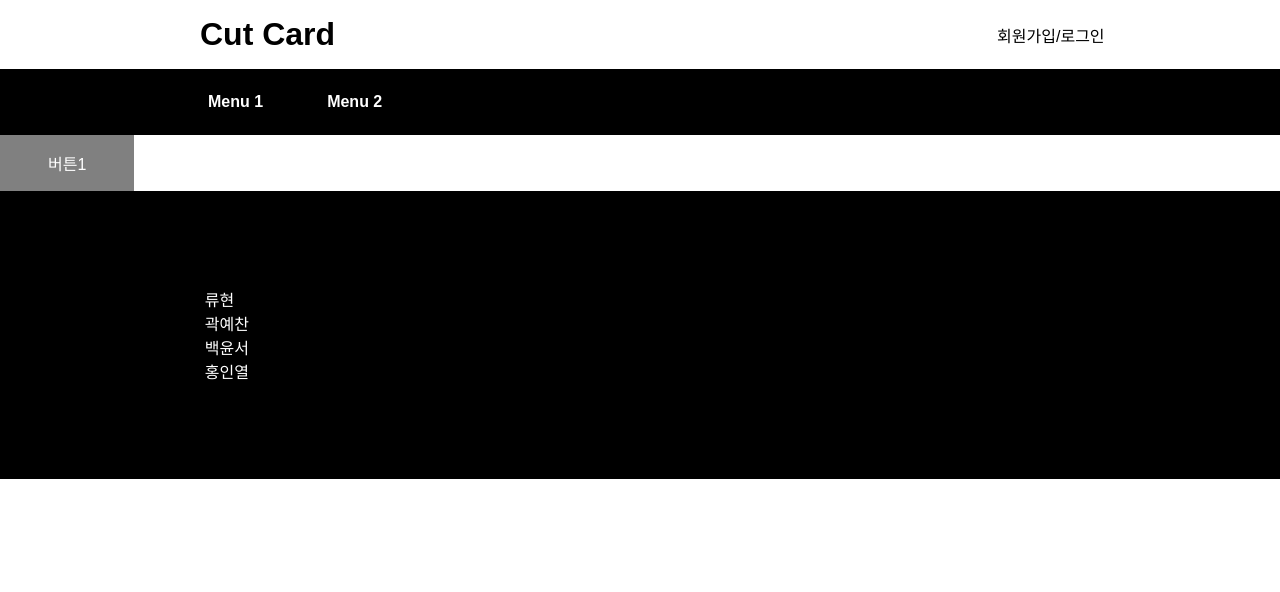
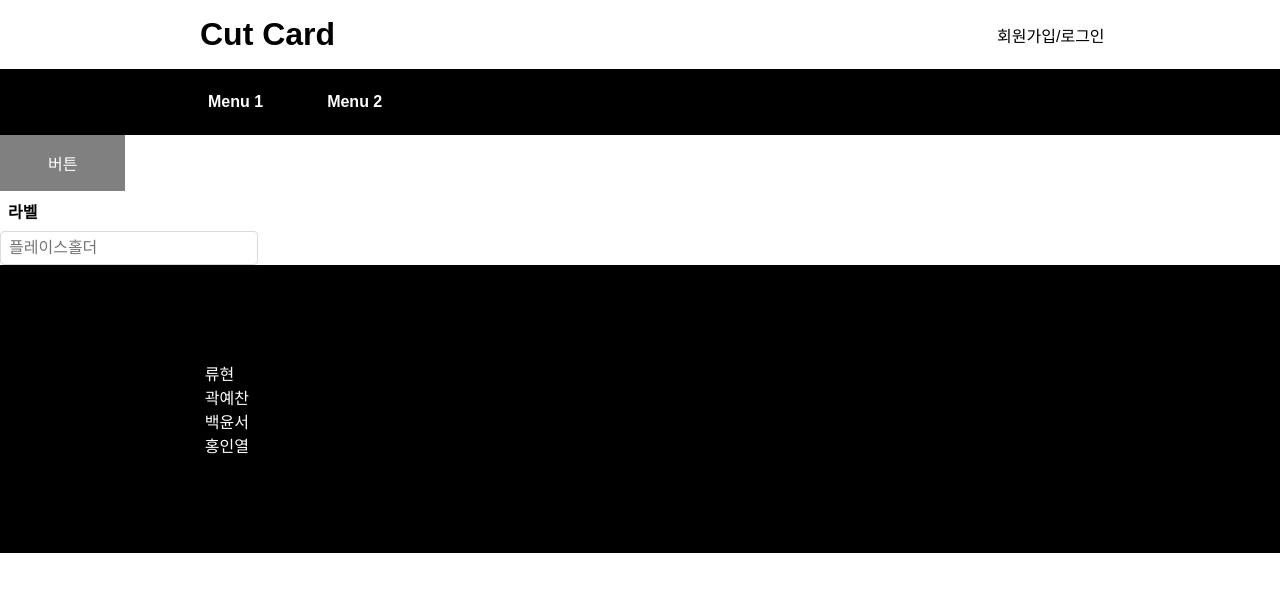
Before and after one commit to hinyc/Cutcard, a React (Create React App) app in the folder client/: page / in a window 1280 px wide. Shown: the top 592 px of the page. Built offline with nearby package versions, Linux system fonts and the light colour scheme.

Commit message:
Add, Modify Common Components
modify Button component(click event)
create Input component for sign in, mypage

```diff
--- a/client/src/App.js
+++ b/client/src/App.js
@@ -2,12 +2,19 @@ import React from "react";
 import Button from "./components/Button";
 import Footer from "./components/Footer";
 import Navbar from "./components/Navbar";
+import Input from "./components/Input";
 
 function App() {
   return (
     <>
       <Navbar />
-      <Button text={"버튼1"} />
+      <Button text={"버튼"} />
+      <Input
+        label={"라벨"}
+        type={"text"}
+        text={"플레이스홀더"}
+        readOnly={false}
+      />
       <Footer />
     </>
   );
--- a/client/src/components/Button.js
+++ b/client/src/components/Button.js
@@ -15,6 +15,10 @@ const ButtonStyle = styled.button`
     cursor: pointer;
     opacity: 80%;
   }
+  &:active {
+    cursor: pointer;
+    opacity: 95%;
+  }
 `;
 
 function Button({ text }) {
--- /dev/null
+++ b/client/src/components/CardList.js
@@ -0,0 +1,2 @@
+import React from "react";
+import styled from "styled-components";
--- /dev/null
+++ b/client/src/components/Input.js
@@ -0,0 +1,36 @@
+import React from "react";
+import styled from "styled-components";
+
+const InputStyle = styled.input`
+  height: 1rem;
+  width: 15rem;
+  padding: 0.5rem;
+  font-size: 1rem;
+  border: 1px solid #dbdbdb;
+  border-radius: 0.25em;
+  &:focus {
+    outline: 1px solid #191919;
+  }
+`;
+
+const LabelStyle = styled.div`
+  padding: 0.5rem;
+  font-size: 1rem;
+  font-weight: 600;
+`;
+
+function Input({ label, type, text, readOnly }) {
+  return (
+    <>
+      <LabelStyle>{label}</LabelStyle>
+      <InputStyle
+        type={type}
+        placeholder={text}
+        spellCheck="false" // always
+        readOnly={readOnly}
+      />
+    </>
+  );
+}
+
+export default Input;
```
